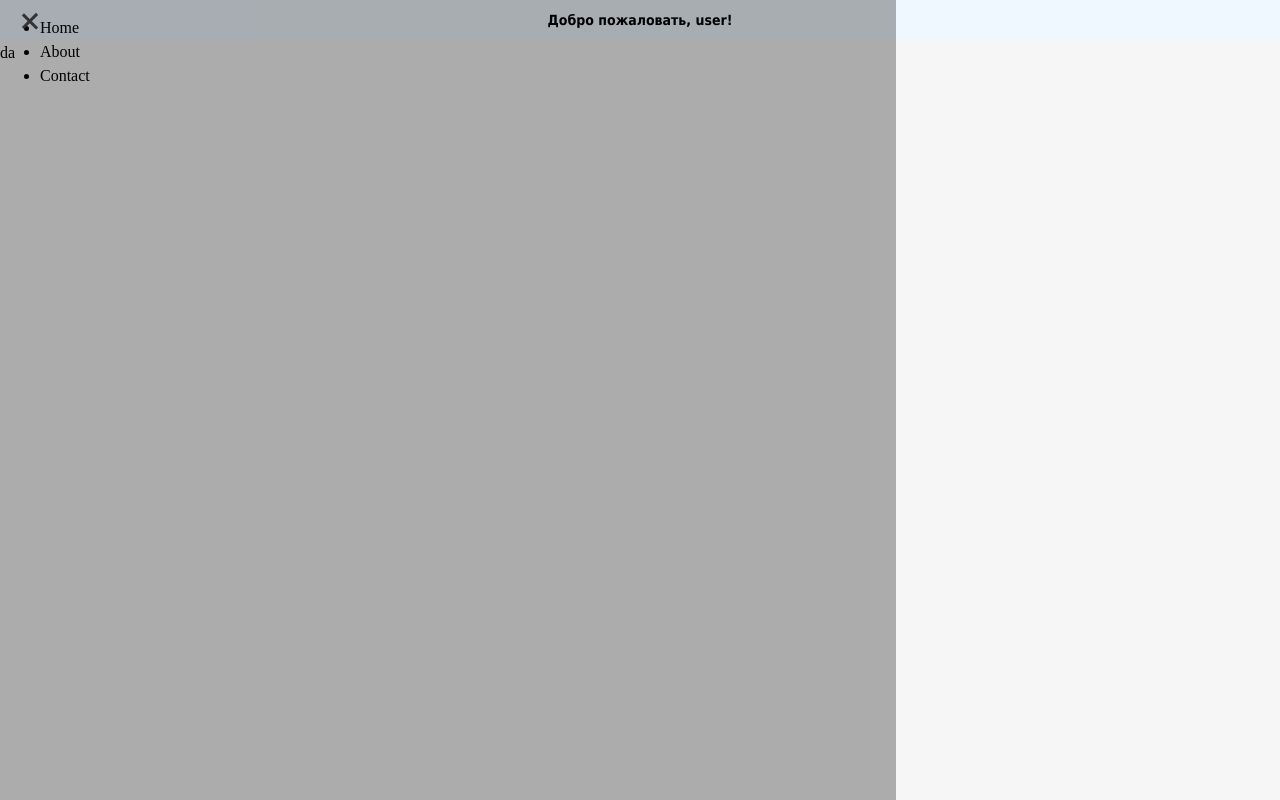
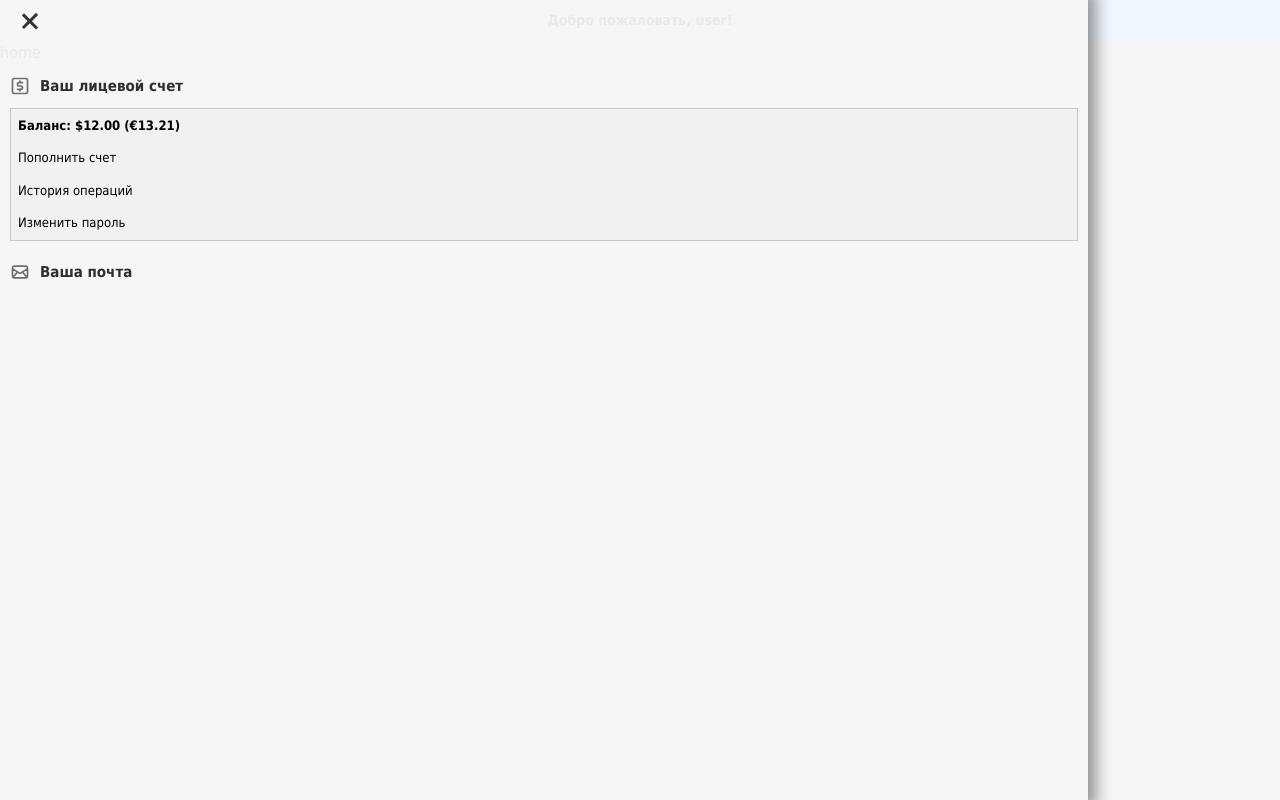
Before and after one commit to slavalobikov/translate-app, a Vue app: page / in a window 1280 px wide. Both pictures are taken after a click on the button 30 px from the left and 20 px from the top of the page. Built offline with nearby package versions, Linux system fonts and the light colour scheme.

Commit message:
test links

```diff
--- a/src/assets/main.css
+++ b/src/assets/main.css
@@ -68,12 +68,18 @@ select {
 }
 
 :root {
-    --width-menu: calc(100vw - 30%);
+    --width-menu: calc(100vw - 15%);
     --transition-click: 0.3s;
-    --menu-background: #FAFAFA;
+    --menu-background: rgba(246, 246, 246, 0.95);
     --body-backround: #f6f6f6;
+
+    --title-nav-color: #2e2e2e;
+    --title-nav-fz: 15px;
+    --active-click-color: #00bd00;
+    --black: #000000;
 }
 
 body {
+    font-family: Tahoma,Verdana,Arial;
     background-color: var(--body-backround);
 }
--- a/src/components/BurgerMenu.vue
+++ b/src/components/BurgerMenu.vue
@@ -7,12 +7,10 @@
     </button>
     <teleport to="body">
       <transition name="fade">
-        <div :class="{'menu-close' : !isOpen}" class="menu">
-          <ul>
-            <li>Home</li>
-            <li>About</li>
-            <li>Contact</li>
-          </ul>
+        <div :class="{'menu-open': isOpen,'menu-close' : !isOpen, 'even-open-modal': !isEvenOpen}" class="menu">
+          <div class='wrapper-for-routes'>
+            <NavRoutes :toggleMenu="toggleMenu" />
+          </div>
         </div>
       </transition>
     </teleport>
@@ -21,18 +19,23 @@
 
 <script>
 import { ref } from 'vue';
+import NavRoutes from './NavRoutes.vue'
 
 export default {
+  components: { NavRoutes },
   setup() {
     const isOpen = ref(false);
+    const isEvenOpen = ref(false);
 
     const toggleMenu = () => {
       isOpen.value = !isOpen.value;
+      isEvenOpen.value = true;
     };
 
     return {
       isOpen,
       toggleMenu,
+      isEvenOpen
     };
   },
 };
@@ -81,12 +84,22 @@ export default {
   top:0;
   width: var(--width-menu);
   bottom: 0;
-  background-color: rgba(0, 0, 0, 0.3);
-  animation: slide-in-left ease-in-out var(--transition-click) both;
+  background-color: var(--menu-background)/*rgba(0, 0, 0, 0.3)*/;
+  animation: slide-in-left ease-in-out var(--transition-click) forwards;
+  box-shadow: 0px 0px 15px 8px rgba(0,0,0,0.41);
 }
 
 .menu-close {
-  animation: slide-to-left ease-in-out var(--transition-click) both;
+  animation: slide-to-left ease-in-out var(--transition-click) forwards;
+}
+
+.even-open-modal {
+  display: none;
+}
+
+.wrapper-for-routes {
+  margin-top: 45px;
+  padding: 10px;
 }
 
 .fade-enter-active, .fade-leave-active {
--- /dev/null
+++ b/src/components/NavRoutes.vue
@@ -0,0 +1,67 @@
+<script setup>
+import IconUsd from './icons/IconUsd.vue'
+import IconMail from './icons/IconMail.vue'
+import { PATHS } from '../constants/PATHS'
+
+const { toggleMenu } = defineProps(['toggleMenu'])
+
+</script>
+<template>
+  <div>
+    <div class='title'>
+      <IconUsd />
+      Ваш лицевой счет
+    </div>
+    <div class='wrapper-content'>
+        <div class='title-block'>Баланс: $12.00 (€13.21)</div>
+        <router-link @click='toggleMenu' class='link' :to="PATHS.ADD_FUNDS">Пополнить счет</router-link>
+        <router-link @click='toggleMenu' class='link' :to="PATHS.HISTORY">История операций</router-link>
+        <router-link @click='toggleMenu' class='link' :to="PATHS.CHANGE_PASSWORD">Изменить пароль</router-link>
+    </div>
+
+    <div class='title'>
+      <IconMail />
+      Ваша почта
+    </div>
+  </div>
+</template>
+
+<style scoped>
+  .title {
+    margin-top: 20px;
+    display: flex;
+    justify-content: flex-start;
+    align-items: center;
+    gap: 10px;
+    font-weight: 700;
+    font-size: var(--title-nav-fz);
+    color: var(--title-nav-color);
+  }
+
+  .wrapper-content {
+    margin-top: 10px;
+    padding: 7px;
+    border: 1px solid #c8c8c8;
+    background-color: #f1f1f1;
+    display: flex;
+    flex-direction: column;
+  }
+
+  .title-block {
+    font-size: 13px;
+    color: #000;
+    font-weight: 700;
+  }
+
+  .link {
+    margin-top: 13px;
+    font-size: 13px;
+    text-decoration: none;
+    color: var(--black)
+  }
+
+  .link:active {
+    color: var(--active-click-color);
+  }
+
+</style>
--- /dev/null
+++ b/src/components/icons/IconMail.vue
@@ -0,0 +1,15 @@
+<template>
+  <svg width="20px"
+       height="20px"
+       viewBox="0 0 24 24"
+       fill="none"
+       xmlns="http://www.w3.org/2000/svg">
+    <path
+      d="M4 18L9 12M20 18L15 12M3 8L10.225 12.8166C10.8665 13.2443 11.1872 13.4582 11.5339 13.5412C11.8403 13.6147 12.1597 13.6147 12.4661 13.5412C12.8128 13.4582 13.1335 13.2443 13.775 12.8166L21 8M6.2 19H17.8C18.9201 19 19.4802 19 19.908 18.782C20.2843 18.5903 20.5903 18.2843 20.782 17.908C21 17.4802 21 16.9201 21 15.8V8.2C21 7.0799 21 6.51984 20.782 6.09202C20.5903 5.71569 20.2843 5.40973 19.908 5.21799C19.4802 5 18.9201 5 17.8 5H6.2C5.0799 5 4.51984 5 4.09202 5.21799C3.71569 5.40973 3.40973 5.71569 3.21799 6.09202C3 6.51984 3 7.07989 3 8.2V15.8C3 16.9201 3 17.4802 3.21799 17.908C3.40973 18.2843 3.71569 18.5903 4.09202 18.782C4.51984 19 5.07989 19 6.2 19Z"
+      stroke="#736c6c"
+      stroke-width="2"
+      stroke-linecap="round"
+      stroke-linejoin="round"
+    />
+  </svg>
+</template>
--- /dev/null
+++ b/src/components/icons/IconUsd.vue
@@ -0,0 +1,11 @@
+<template>
+  <svg
+    fill="#736c6c"
+    width="20px"
+    height="20px"
+    viewBox="0 0 24 24"
+    xmlns="http://www.w3.org/2000/svg">
+    <path d="M11,9h4a1,1,0,0,0,0-2H13V6a1,1,0,0,0-2,0V7a3,3,0,0,0,0,6h2a1,1,0,0,1,0,2H9a1,1,0,0,0,0,2h2v1a1,1,0,0,0,2,0V17a3,3,0,0,0,0-6H11a1,1,0,0,1,0-2Zm8-7H5A3,3,0,0,0,2,5V19a3,3,0,0,0,3,3H19a3,3,0,0,0,3-3V5A3,3,0,0,0,19,2Zm1,17a1,1,0,0,1-1,1H5a1,1,0,0,1-1-1V5A1,1,0,0,1,5,4H19a1,1,0,0,1,1,1Z"/>
+  </svg>
+
+</template>
--- /dev/null
+++ b/src/constants/PATHS.js
@@ -0,0 +1,10 @@
+export const PATHS = {
+  HOME: '/',
+  ADD_FUNDS: '/add-funds',
+  HISTORY: '/history',
+  CHANGE_PASSWORD: '/change-password',
+  MAILBOX_INBOX: '/mailbox-inbox',
+  MAILBOX_OUTBOX: '/mailbox-outbox',
+  MAILBOX_SENTBOX: '/mailbox-sentbox',
+  MAILBOX_POST: '/mailbox-post',
+}
```
Also changed, not shown: src/routes/router.jsx (+5 -2 lines).
